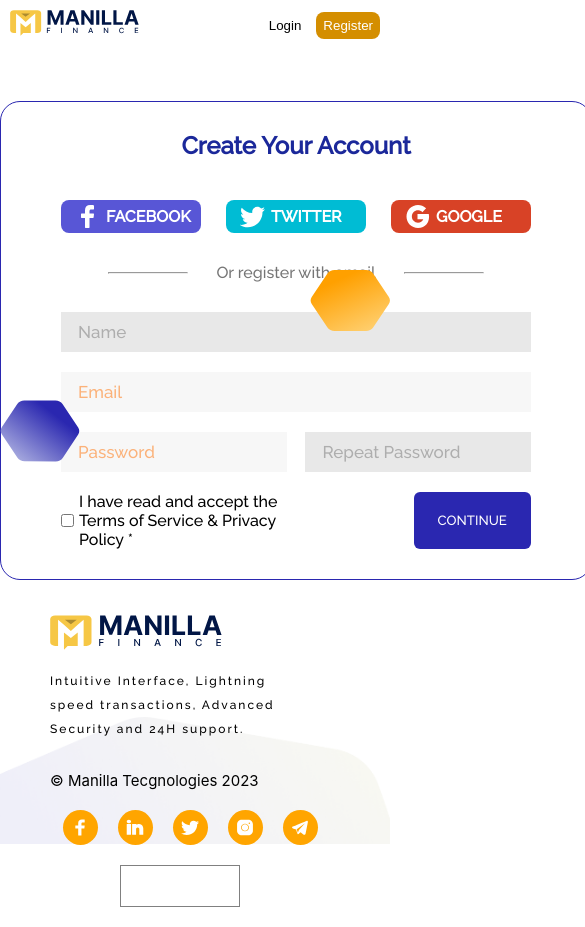
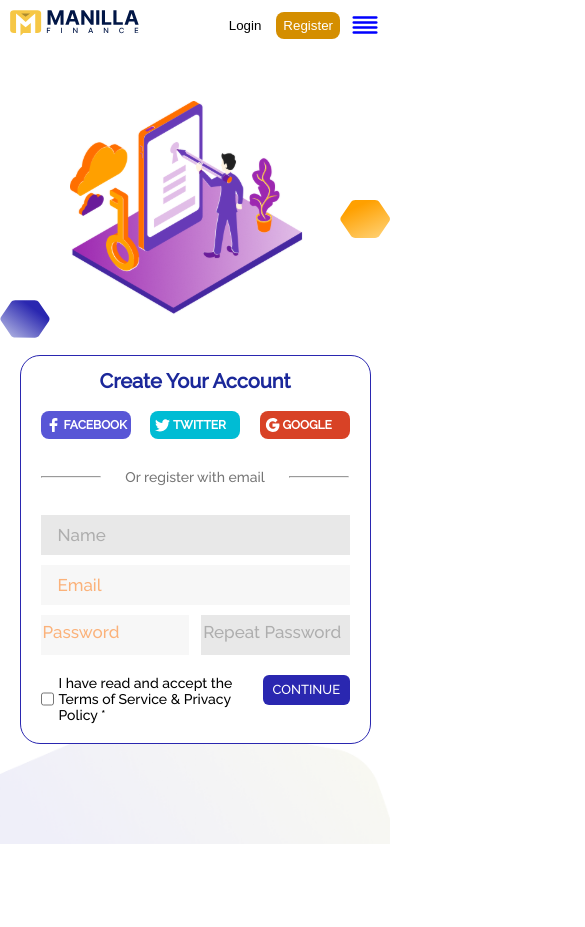
Before and after one commit to Dalu46/airdrop-campaign, a React (Create React App) app: page /register in a window 390 px wide. Shown: the top 927 px of the page, 585 px wide, since content can reach past the window. After the commit the page ends 844 px from the top, so only its background shows below. Built offline with nearby package versions, Linux system fonts and the light colour scheme.

Commit message:
Added responsiveness for the Login and Create Account components

```diff
--- a/src/App.js
+++ b/src/App.js
@@ -18,13 +18,11 @@
         <Route path="/" element={<Home />} />
         <Route path="/login" element={<Login />} />
         <Route path="/register" element={<CreateAccount />} />
-
-
-      {/* <MailPage /> */}
-      {/* <ForgotPassword /> */}
-      {/* <ResetPassword /> */}
-      {/* <ResetForgottenPassword /> */}
-      {/* <DashBoard /> */}
+        <Route path="/checkmail" element={<MailPage />} />
+        <Route path="/forgotpassword" element={<ForgotPassword />} />
+        <Route path="/resetpassword" element={<ResetPassword />} />
+        <Route path="/resetforgottenpassword" element={<ResetForgottenPassword />} />
+        <Route path="/dashboard" element={<DashBoard />} />
     </Routes>
   );
 }
--- a/src/components/login navbar/LoginNavBar.js
+++ b/src/components/login navbar/LoginNavBar.js
@@ -3,6 +3,7 @@
 import '../navbar/NavBar.css'
 import Register from "../register/RegisterBtn";
 import LoginBtn from "../login/LoginBtn";
+import blueMenu from "../../assets/icons/menuBlue.svg";
 
 import './login-navbar.css';
 import { Link } from "react-router-dom";
@@ -20,6 +21,7 @@
         <div className="account-btns">
           <Link to="/login">{<LoginBtn dark={true} loginText={loginText} />}</Link>
           <Link to="/register"><Register logoutText={logoutText} logoutTextColor={logouTextColor} /></Link>
+          <img src={blueMenu} alt="menu" className="menu-icon"/>
         </div>
       </div>
     );
--- a/src/views/create account/CreateAccount.js
+++ b/src/views/create account/CreateAccount.js
@@ -8,7 +8,7 @@
         <div className="login-view">
             <LoginNavBar />
             <AccountBody />
-            <Footer darkText={true} darkLogo={true} />
+            <Footer darkText={true} darkLogo={true} isMobile={true} />
         </div>
     )
 }
--- a/src/views/create account/create account body/AccountBody.js
+++ b/src/views/create account/create account body/AccountBody.js
@@ -11,8 +11,8 @@
 const AccountBody = () => {
   return (
     <div className="login-div">
-      <div className="login-wrapper">
-        <div className="login-form">
+      <div className="login-wrapper create-account-wrapper">
+        <div className="login-form create-account-form">
           <form>
             <p className="login-text">Create Your Account</p>
             <div className="login-icons">
@@ -30,10 +30,10 @@
               </span>
             </div>
 
-            <div className="email-div">
-              <hr />
-              <p>Or register with email</p>
-              <hr />
+            <div className="email-div register-email-div">
+              <hr className="register-hr" />
+              <p className="register-with-text">Or register with email</p>
+              <hr className="register-hr" />
             </div>
 
             <div className="input-div">
@@ -66,19 +66,19 @@
             </div>
 
             <div className="checkbox-div">
-              <span className="checbox-div-span">
+              <span className="checbox-div-span checkbbox-span-register">
                 <input type="checkbox" id="checkbox" className="checkbox" />
-                <p>
+                <p className="i-agree-text">
                   I have read and accept the Terms of Service & Privacy Policy *
                 </p>
               </span>
-              <button className="continue-btn">CONTINUE</button>
+              <button className="continue-btn continue-btn-register">CONTINUE</button>
             </div>
           </form>
         </div>
 
-        <div className="login-img ">
-          <img src={login} alt="login" />
+        <div className="login-img create-account-img">
+          <img src={login} alt="login"  />
         </div>
 
         <img className="fill fill-one" src={fill1} alt="fill" />
--- a/src/views/home/footer/Footer.js
+++ b/src/views/home/footer/Footer.js
@@ -9,7 +9,7 @@
 
 import "./footer.css";
 
-const Footer = ({ darkText, darkLogo }) => {
+const Footer = ({ darkText, darkLogo, isMobile }) => {
   // function googleTranslateElementInit() {
   //   new google.translate.TranslateElement({pageLanguage: 'en'}, 'google_translate_element');
   // }
@@ -17,7 +17,7 @@
   /* <script type="text/javascript" src="//translate.google.com/translate_a/element.js?cb=googleTranslateElementInit"></script> */
 
   return (
-    <div className="footer">
+    <div className={`footer ${isMobile && 'mobile-footer'} `}>
       <div className="footer-wrapper">
         <div className="mnla-logo-div">
           {darkLogo ? (
--- a/src/views/home/footer/footer.css
+++ b/src/views/home/footer/footer.css
@@ -131,4 +131,7 @@
     .icons-div {
         margin-top: 0;
     }
+    .mobile-footer {
+        display: none;
+    }
 }
--- a/src/views/login/Login.js
+++ b/src/views/login/Login.js
@@ -10,7 +10,7 @@
         <div className="login-view">
             <LoginNavBar />
             <LoginBody />
-            <Footer darkText={true} darkLogo={true} />
+            <Footer darkText={true} darkLogo={true} isMobile={true} />
         </div>
 
     )
--- a/src/views/login/login body/login-body.css
+++ b/src/views/login/login body/login-body.css
@@ -304,3 +304,193 @@
 .reset-button-continue {
     margin-top: 20px;
 }
+
+
+/* ================================== desktop/tab view for 'create account component' ============================= */
+@media screen and (max-width: 1150px) {
+    .create-account-wrapper {
+        justify-content: center;
+    }
+
+    .create-account-form {
+        width: 50%;
+        margin-left: 110px;
+    }
+
+    .continue-btn-register {
+        height: fit-content;
+    }
+
+    .checkbbox-span-register {
+        width: 65% !important;
+    }
+}
+
+@media screen and (max-width: 925px) {
+    .register-hr {
+        width: 60px !important;
+    }
+}
+
+@media screen and (max-width: 880px) {
+    .create-account-form {
+        width: 80%;
+        margin: 0 auto 20px auto;
+    }
+
+    .create-account-img {
+        margin-left: 170px;
+    }
+}
+
+@media screen and (max-width: 640px) {
+    .create-account-img {
+        margin-left: auto;
+        margin-right: auto;
+    }
+}
+
+@media screen and (max-width: 500px) {
+    .create-account-form {
+        width: 90%;
+    }
+
+    .i-agree-text {
+        font-size: 14px;
+    }
+
+    .continue-btn-register {
+        line-height: 10px;
+    }
+
+    .register-with-text {
+        font-size: 14px;
+    }
+
+    .register-hr {
+        width: 35px;
+    }
+
+    .register-email-div {
+        width: 100%;
+    }
+
+    .continue-btn-register {
+        padding: 10px 2px;
+        font-size: 13px;
+        width: 28%;
+    }
+
+    .password-reset {
+        padding: 2px;
+        font-size: 6px;
+    }
+}
+
+
+/* =============================== desktop view for login component ================================ */
+@media screen and (max-width: 1110px) {
+    .login-form {
+        padding: 30px;
+    }
+}
+
+@media screen and (max-width: 1050px) {
+    .login-img img {
+        width: 250px;
+    }
+
+    .login-icons span {
+        width: 110px;
+    }
+
+    .login-icons span img {
+        width: 15px;
+        margin: 0 3px;
+
+    }
+
+    .icon-text {
+        line-height: 20px;
+        font-size: 15px;
+    }
+}
+
+@media screen and (max-width: 880px) {
+    .login-wrapper {
+        flex-direction: column-reverse;
+    }
+
+    .login-img img {
+        margin: 0 0 20px 60px;
+    }
+
+}
+
+@media screen and (max-width: 650px) {
+    .fill {
+        width: 50px;
+    }
+}
+
+@media screen and (max-width: 545px) {
+    .login-form {
+        padding: 20px;
+    }
+
+    .login-text {
+        font-size: 20px;
+        line-height: 10px;
+        margin-bottom: 25px;
+    }
+
+    .img-div {
+        margin: 20px auto;
+    }
+
+    .img-div hr {
+        width: 55px;
+    }
+
+    .icon-text {
+        font-size: 12px;
+    }
+
+    .login-icons span {
+        padding: 4px 2px;
+        width: 90px;
+    }
+
+    .twitter {
+        margin: 0;
+    }
+
+    .input-div input {
+        margin-bottom: 10px;
+    }
+
+    .continue {
+        font-size: 14px;
+        line-height: 12px;
+    }
+
+    .forgot-password {
+        font-size: 15px;
+    }
+
+    .login-img img {
+        margin-left: 0;
+    }
+
+    .fill-two {
+        top: 300px;
+    }
+
+    .fill-one {
+        top: 200px;
+    }
+
+    /* .login-form {
+        padding: 0;
+    } */
+}
--- a/src/views/login/login.css
+++ b/src/views/login/login.css
@@ -6,3 +6,15 @@
     background-color: #ffff;
     height: 100vh;
 }
+
+@media screen and (max-width: 880px) {
+    .login-view {
+        height: 100%;
+    }
+}
+
+@media screen and (max-width: 524px) {
+    .login-view {
+        height: 100vh;
+    }
+}
```
Also changed, not shown: src/assets/icons/menu-blue.svg (added), src/assets/icons/menuBlue.svg (added).
